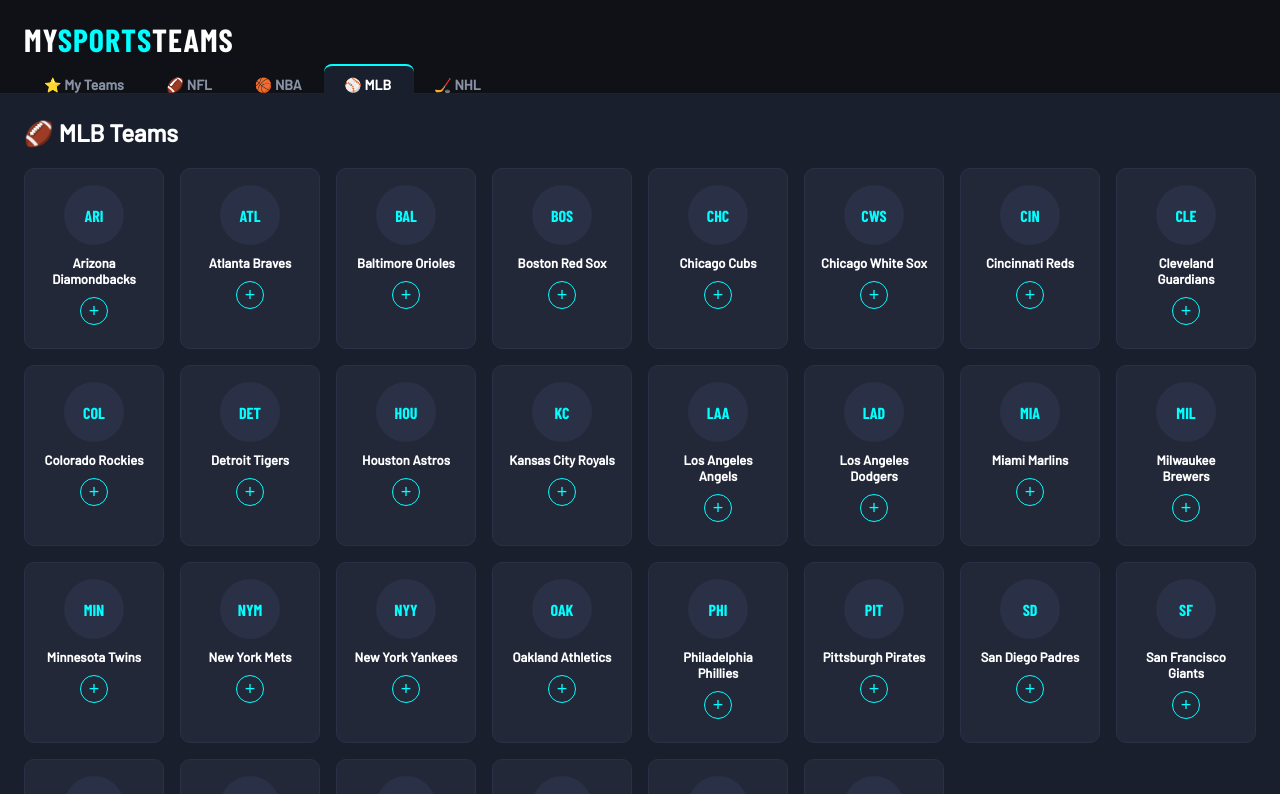
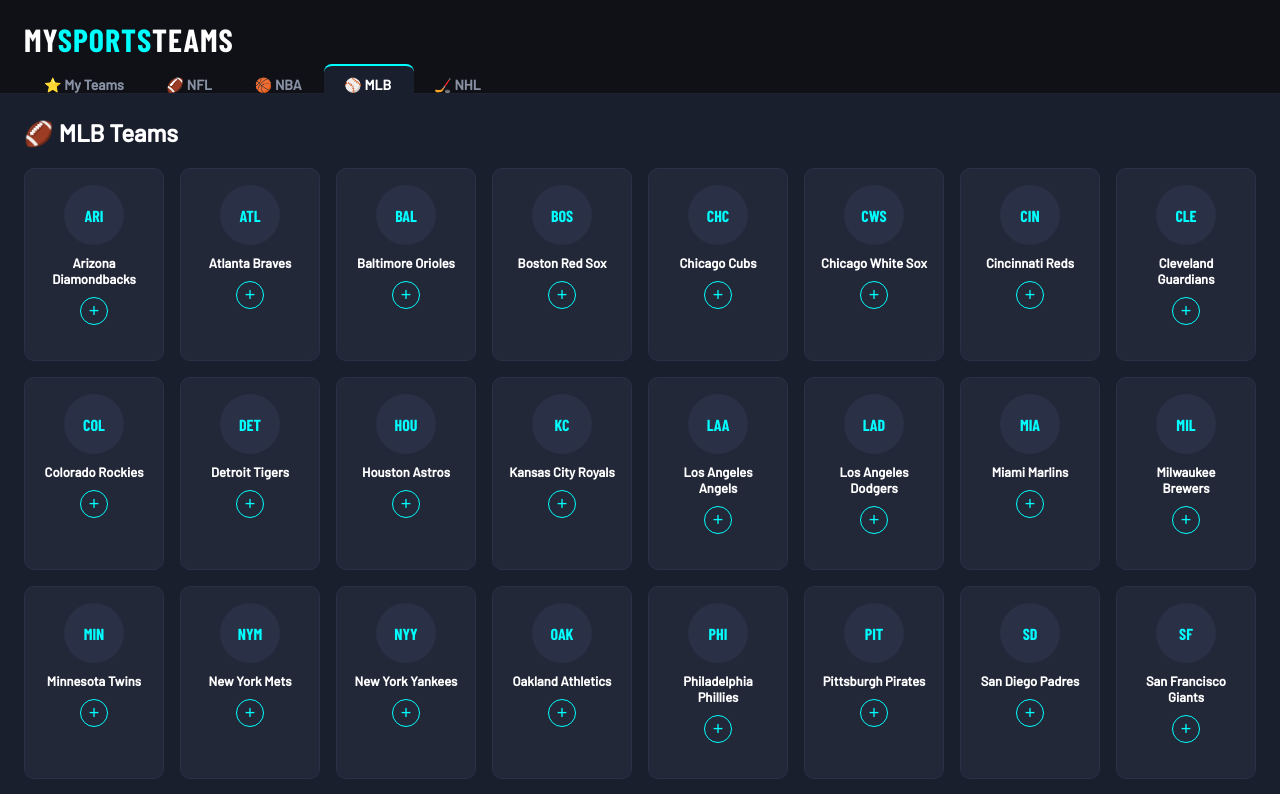
Before and after one commit to Jovany114/mysportsteams, a React (Create React App) app: page /mlb in a window 1280 px wide. Shown: the top 794 px of the page. Built offline with nearby package versions, Linux system fonts and the light colour scheme; no server answers.

Commit message:
minor css adjustment

```diff
--- a/src/App.css
+++ b/src/App.css
@@ -88,7 +88,7 @@
   border: 1px solid #2a3045;
   cursor: pointer;
   transition: border-color 0.2s;
-  height: 181px;
+  height: 193px;
 }
 
 .team-card:hover {
```
